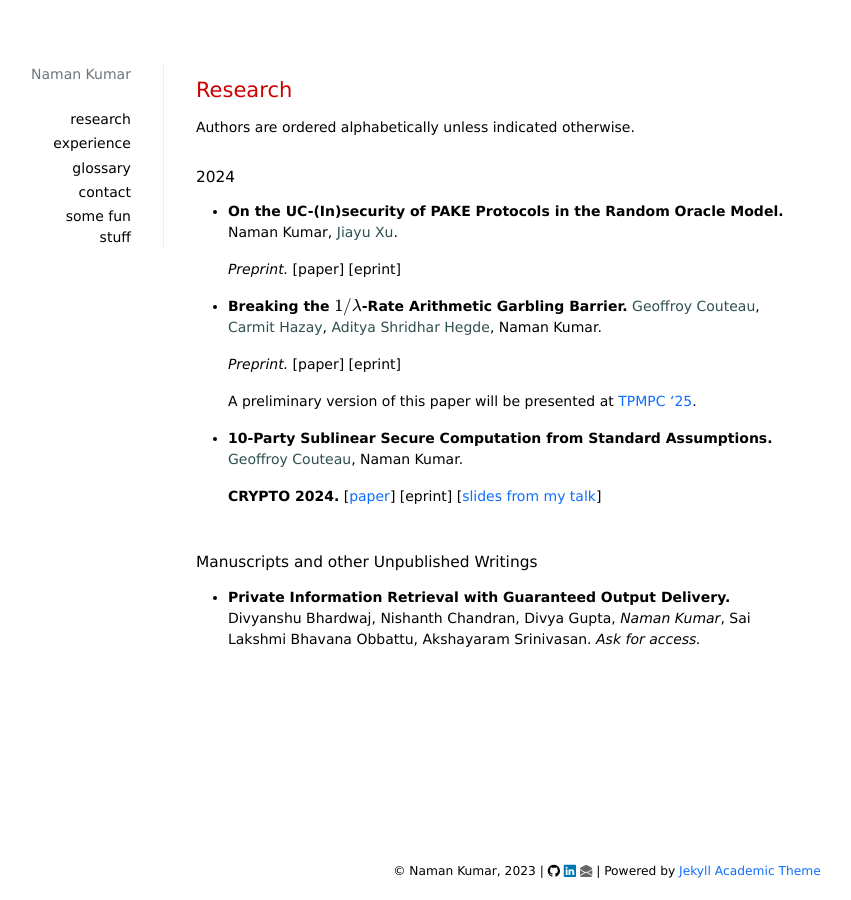
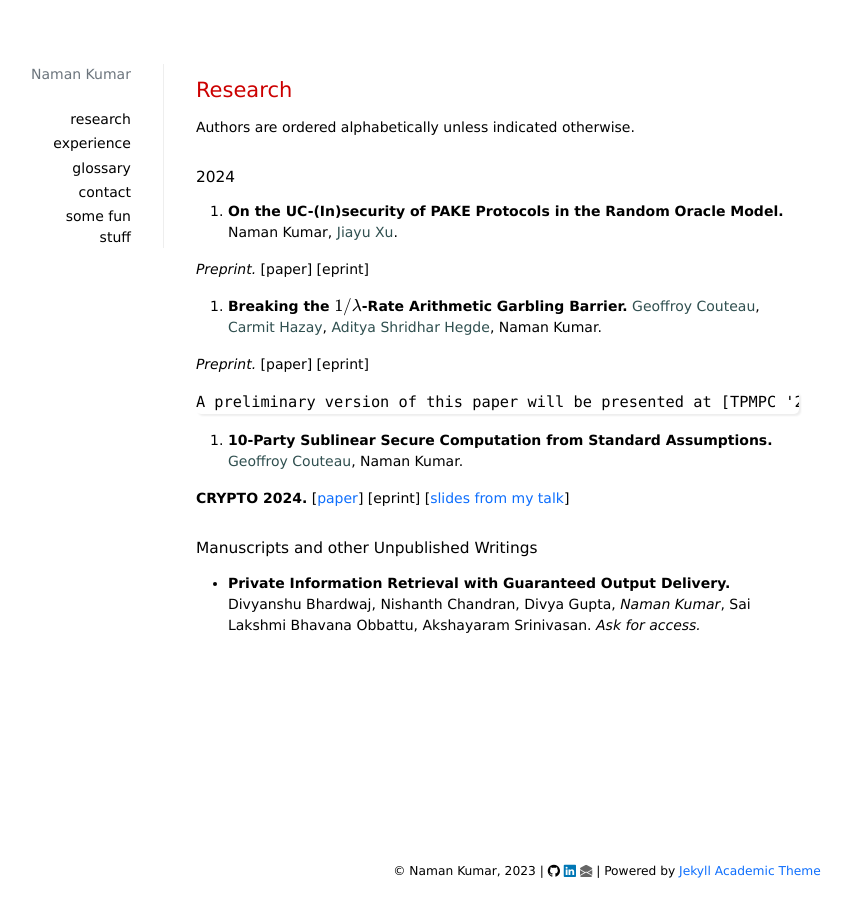
Before and after one commit to matcauthon49/matcauthon49.github.io, a Jekyll site: the page built from _pages/research.md, in a window 1280 px wide. Shown: the whole page, without its empty margins (33-884 px from the left). Built offline with Jekyll 4.4.1, drawn with Linux system fonts in a browser that asks for light colours; nearby versions of some CDN libraries; formulas are drawn with MathJax 3; a style sheet for code colours, icons or effects is not loaded; part of the change alters nothing that is shown.

```diff
--- a/_pages/research.md
+++ b/_pages/research.md
@@ -14,19 +14,19 @@ Authors are ordered alphabetically unless indicated otherwise.
 
 #### 2024
 
-+ **On the UC-(In)security of PAKE Protocols in the Random Oracle Model.**
+3. **On the UC-(In)security of PAKE Protocols in the Random Oracle Model.**
   Naman Kumar, <a href="https://sites.google.com/view/jiayux" style="color: DarkSlateGray">Jiayu Xu</a>.
 
   _Preprint._ [paper] [eprint]
 
-+ **Breaking the $$1/\lambda$$-Rate Arithmetic Garbling Barrier.**
+2. **Breaking the $$1/\lambda$$-Rate Arithmetic Garbling Barrier.**
   <a href="https://geoffroycouteau.github.io/" style="color: DarkSlateGray">Geoffroy Couteau</a>, <a href="https://www.eng.biu.ac.il/hazay/" style="color: DarkSlateGray">Carmit Hazay</a>, <a href="https://adishegde.github.io/" style="color: DarkSlateGray">Aditya Shridhar Hegde</a>, Naman Kumar.
 
-  _Preprint._ [paper] [eprint]
+_Preprint._ [paper] [eprint]
 
-  A preliminary version of this paper will be presented at [TPMPC '25](https://www.multipartycomputation.com/tpmpc-2025).
+    A preliminary version of this paper will be presented at [TPMPC '25](https://www.multipartycomputation.com/tpmpc-2025).
 
-+ **10-Party Sublinear Secure Computation from Standard Assumptions.**
+1. **10-Party Sublinear Secure Computation from Standard Assumptions.**
     <a href="https://geoffroycouteau.github.io/" style="color: DarkSlateGray">Geoffroy Couteau</a>, Naman Kumar.
 
   **CRYPTO 2024.** [[paper](https://link.springer.com/chapter/10.1007/978-3-031-68400-5_2)] [eprint] [[slides from my talk](https://matcauthon49.github.io/assets/10-party-pres.pdf)]
```
